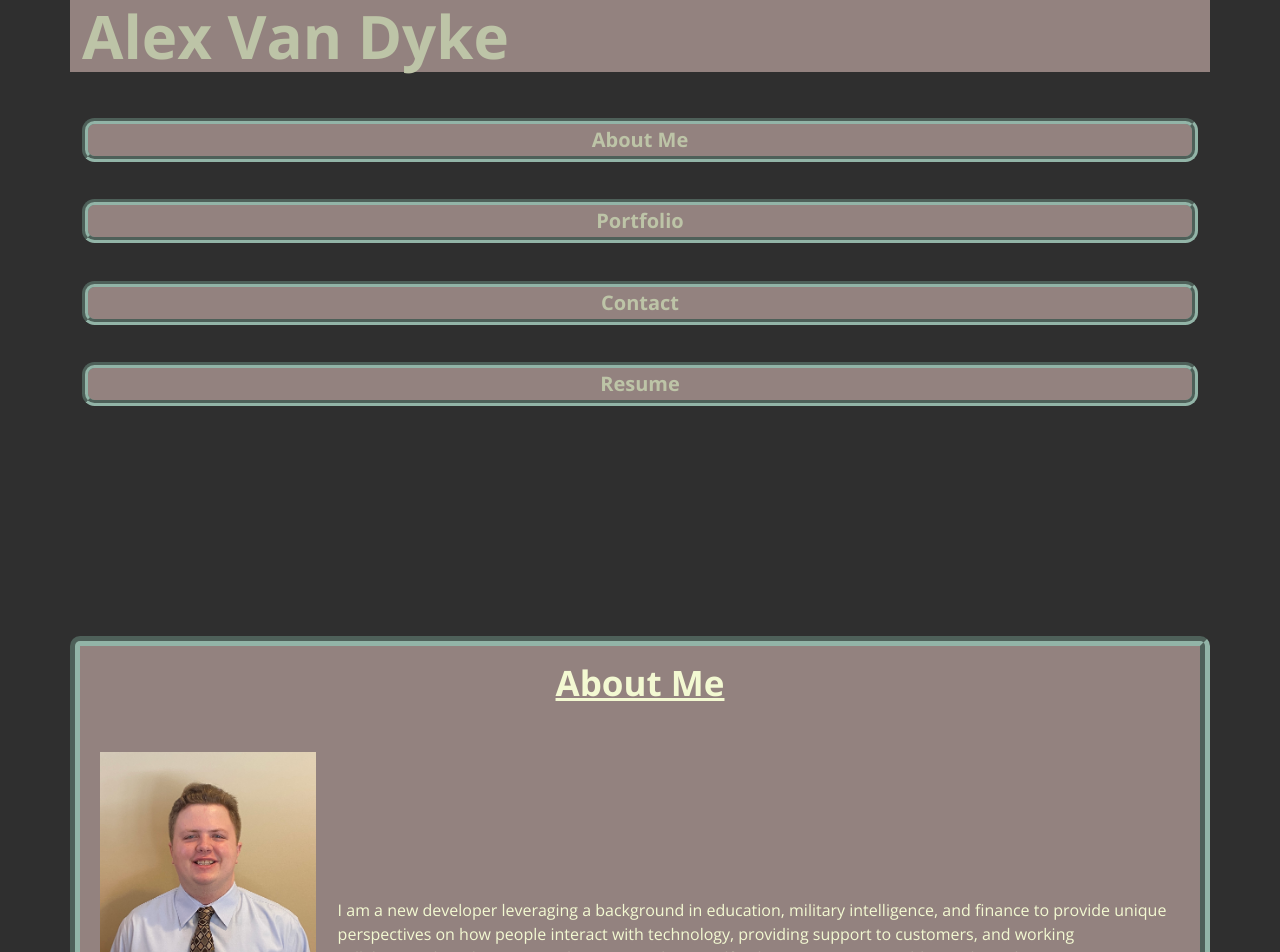
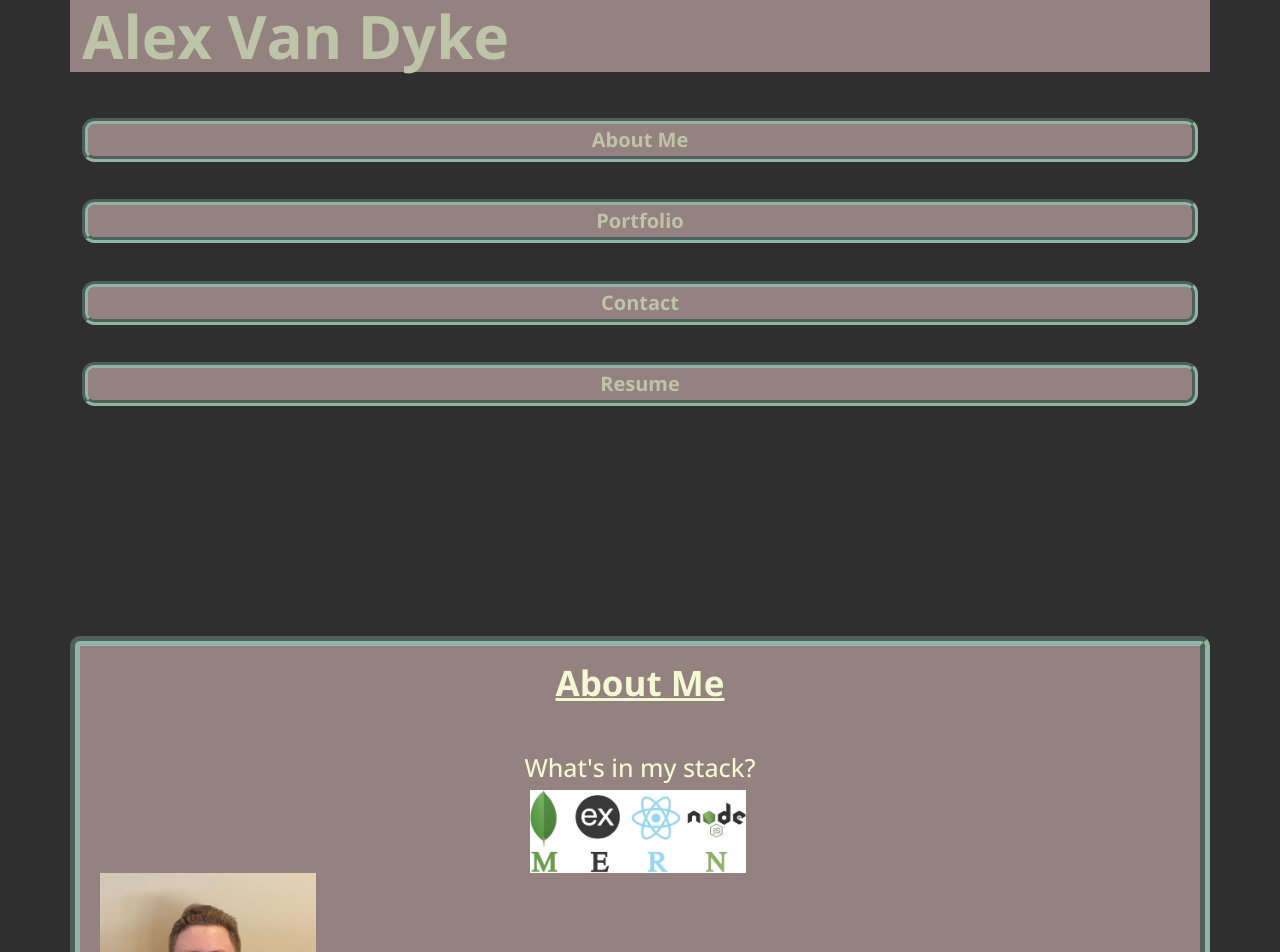
Before and after one commit to AlexandertheGreat491/React-Portfolio, a React (Create React App) app: page / in a window 1280 px wide. Shown: the top 952 px of the page. Built offline with nearby package versions, Linux system fonts and the light colour scheme.

Commit message:
added header and mern logo image

```diff
--- a/src/components/About/index.js
+++ b/src/components/About/index.js
@@ -2,9 +2,9 @@
 import React from "react";
 // imports my profile picture
 import profileImage from "../../assets/images/profile picture.JPG";
+import mernLogo from "../../assets/images/MERN-LOGO.jpg";
 
 // About-Me section of the portfolio
-// references https://stackoverflow.com/questions/43768629/how-to-scale-large-font-awesome-icons-from-the-react-icons-package
 function About() {
   return (
     <article id="about" className="container mt-3">
@@ -13,7 +13,14 @@ function About() {
           <h2 id="me" className="mb-5">
             About Me
           </h2>
-
+          <h1 id="stackheader">What's in my stack?</h1>
+          <img
+          id="stack"
+          src={mernLogo}
+          alt="stack"
+          style={{ width: "20%" }}
+          className="mt-1"
+          />
           <img
             id="handsome"
             src={profileImage}
--- a/src/index.css
+++ b/src/index.css
@@ -123,6 +123,7 @@ header h1 {
   text-align: center;
   display: flex;
   flex-direction: row;
+  margin-left: 430px;
 }
 
 #stackheader {
```
Also changed, not shown: src/assets/images/MERN-LOGO.jpg (added).
